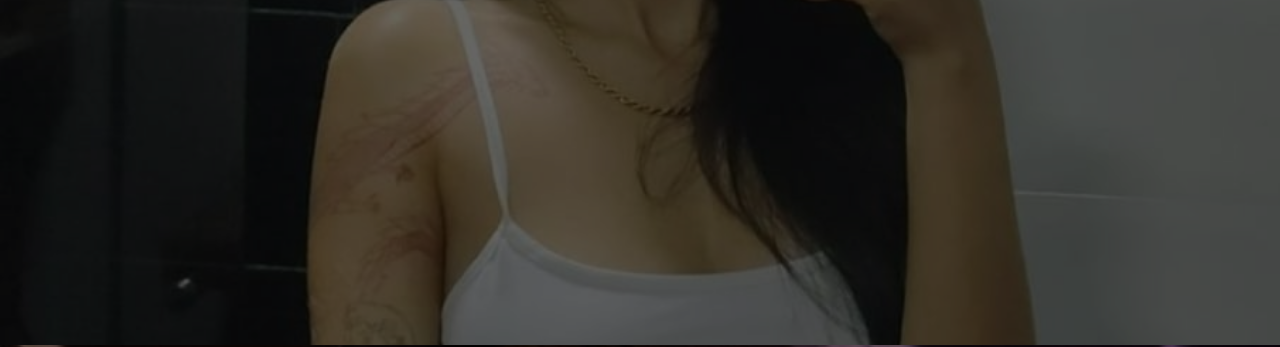
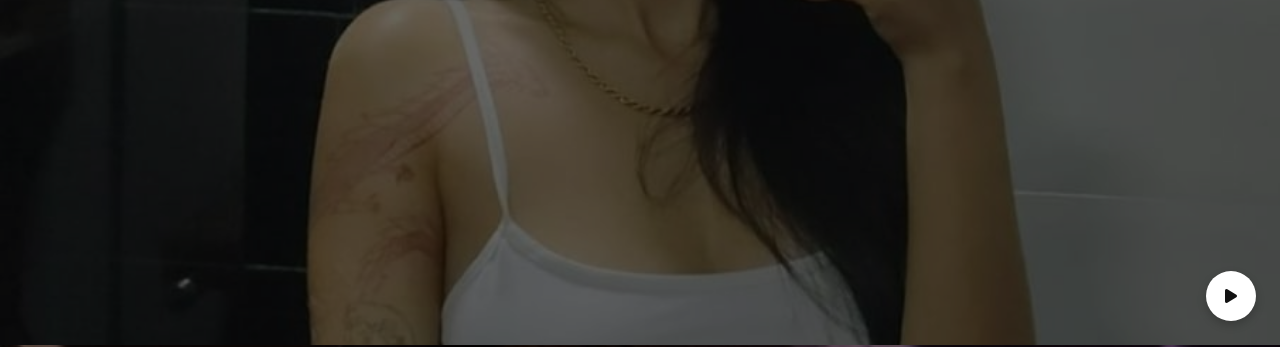
Before and after one commit to Alex30pro/site-meraki-tattoo, a plain HTML site: page index.html in a window 1280 px wide. Shown: the part 455-802 px from the top of the page. Drawn offline with Linux system fonts and the light colour scheme.

Commit message:
Update style.css

```diff
--- a/style.css
+++ b/style.css
@@ -278,3 +278,27 @@ footer {
         justify-content: center;
     }
 }
+/* ESTILO DO BOTÃO DE MÚSICA */
+#music-toggle-btn {
+    position: fixed; /* Fica fixo na tela */
+    bottom: 1.5rem;
+    right: 1.5rem;
+    z-index: 100;
+    width: 50px;
+    height: 50px;
+    background-color: var(--text-primary);
+    color: var(--bg-color);
+    border: none;
+    border-radius: 50%;
+    font-size: 1rem;
+    cursor: pointer;
+    display: flex;
+    justify-content: center;
+    align-items: center;
+    box-shadow: 0 4px 10px rgba(0,0,0,0.2);
+    transition: transform 0.3s;
+}
+
+#music-toggle-btn:hover {
+    transform: scale(1.1);
+}
```
